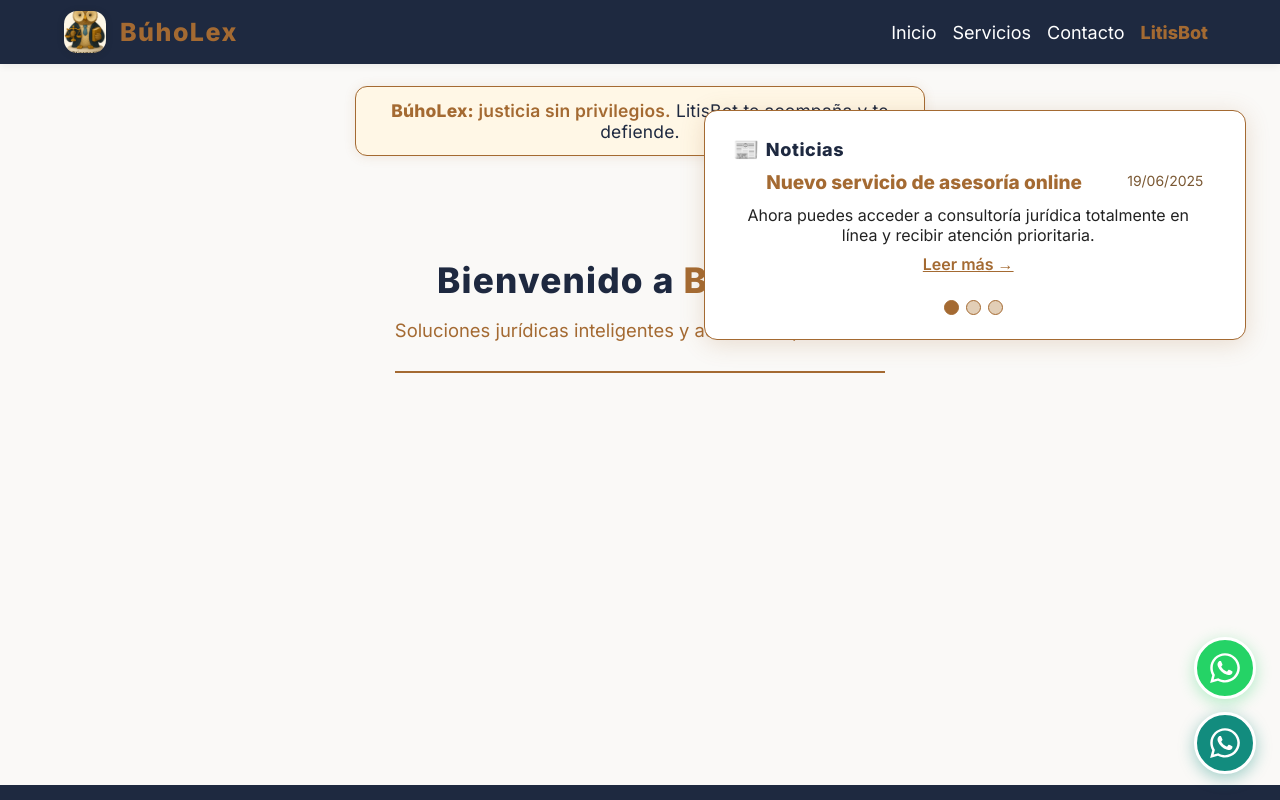
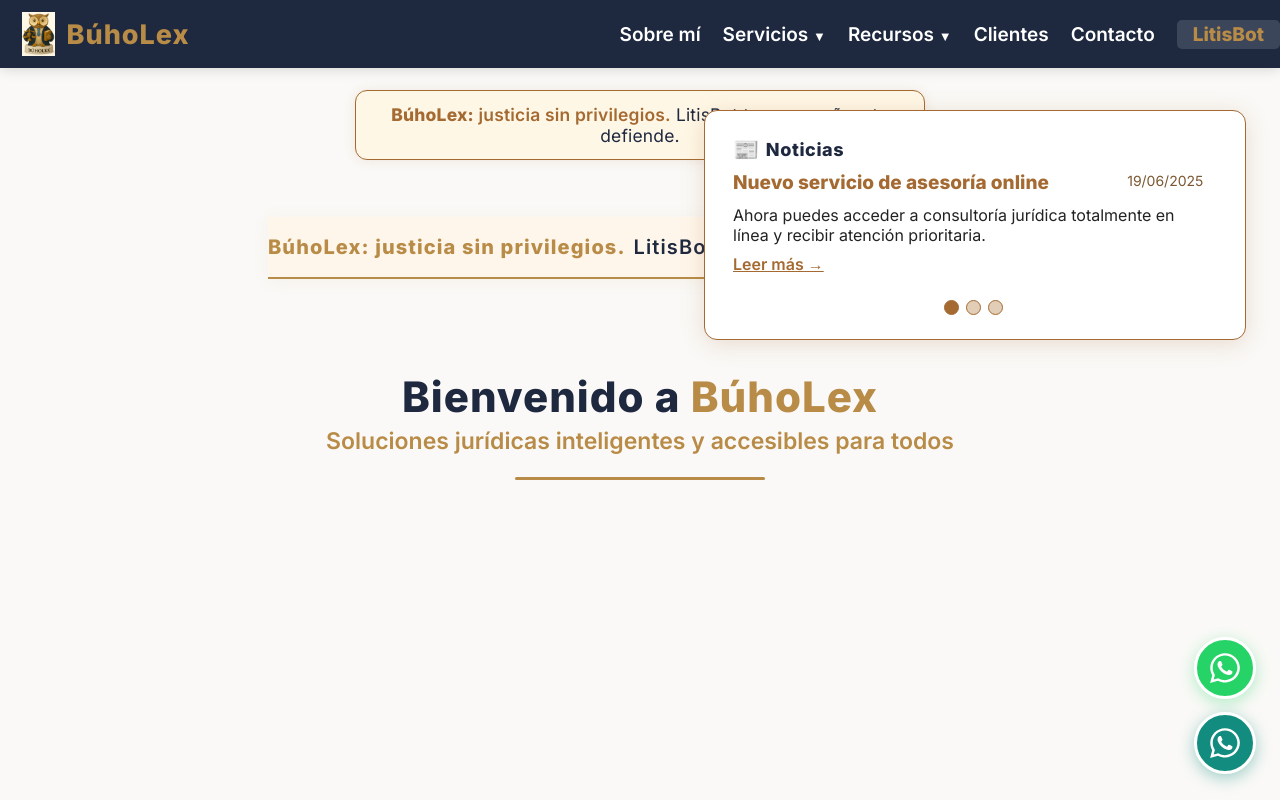
Before and after one commit to ebrunofrei/buholex, a React (Vite) app: page / in a window 1280 px wide. Shown: the top 800 px of the page. Built offline with nearby package versions, Linux system fonts and the light colour scheme.

Commit message:
Mejora layout institucional: navbar con menús desplegables y home más ordenado

```diff
--- a/src/components/Navbar.jsx
+++ b/src/components/Navbar.jsx
@@ -1,110 +1,111 @@
 import React, { useState } from "react";
-import buhoLogo from "../assets/buho-institucional.png";
-import { motion, AnimatePresence } from "framer-motion";
+import { Link } from "react-router-dom";
+
+const menuItems = [
+  { label: "Sobre mí", path: "/nosotros" },
+  {
+    label: "Servicios", children: [
+      { label: "Asesoría Legal", path: "/servicios/asesoria" },
+      { label: "Defensa Penal", path: "/servicios/penal" },
+      { label: "Modelos & Demandas", path: "/servicios/modelos" },
+      { label: "Biblioteca", path: "/biblioteca" },
+    ]
+  },
+  {
+    label: "Recursos", children: [
+      { label: "Libros", path: "/libros" },
+      { label: "Blog", path: "/blog" },
+    ]
+  },
+  { label: "Clientes", path: "/clientes" },
+  { label: "Contacto", path: "/contacto" },
+  { label: "LitisBot", path: "/litisbot", highlight: true },
+];
 
 export default function Navbar() {
-  const [open, setOpen] = useState(false);
+  const [openMenu, setOpenMenu] = useState(null);
 
   return (
     <nav style={{
       background: "#1E2940",
       color: "#fff",
-      boxShadow: "0 2px 8px #0001",
-      position: "sticky",
-      top: 0,
-      zIndex: 20,
-      width: "100%",
-      minHeight: 62
+      padding: "0 0 0 22px",
+      height: 68,
+      display: "flex",
+      alignItems: "center",
+      justifyContent: "space-between",
+      fontWeight: 600,
+      fontSize: 19,
+      boxShadow: "0 2px 12px #0002",
+      zIndex: 300
     }}>
-      <div style={{
-        display: "flex", justifyContent: "space-between", alignItems: "center",
-        padding: "0.7rem 5vw", maxWidth: 1400, margin: "0 auto"
-      }}>
-        <div style={{ display: "flex", alignItems: "center", gap: 14 }}>
-          <img src={buhoLogo} alt="BúhoLex" style={{
-            width: 42, height: 42, borderRadius: 13, background: "#fff8", objectFit: "cover", boxShadow: "0 1px 6px #2224"
-          }} />
-          <span style={{
-            fontWeight: 700, fontSize: 25, letterSpacing: 1.5, color: "#a46a32"
-          }}>
-            BúhoLex
-          </span>
-        </div>
-        <div className="nav-links" style={{
-          display: "flex", gap: "1.5rem", alignItems: "center"
-        }}>
-          <div className="menu-desktop" style={{
-            display: window.innerWidth > 800 ? "flex" : "none"
-          }}>
-            <a href="/" style={navLink}>Inicio</a>
-            <a href="#servicios" style={navLink}>Servicios</a>
-            <a href="#contacto" style={navLink}>Contacto</a>
-            <a href="https://litisbot.buholex.com" target="_blank" style={{ ...navLink, color: "#a46a32", fontWeight: 700 }}>LitisBot</a>
-          </div>
-          {/* Menú hamburguesa móvil */}
-          <button
-            className="hamburger"
-            style={{
-              background: "none",
-              border: "none",
-              display: window.innerWidth <= 800 ? "block" : "none",
-              cursor: "pointer",
-              padding: 0,
-              marginLeft: 12
-            }}
-            aria-label="Abrir menú"
-            onClick={() => setOpen((v) => !v)}
-          >
-            <motion.div
-              animate={{ rotate: open ? 90 : 0 }}
-              transition={{ duration: 0.22 }}
-              style={{ fontSize: 34, color: "#a46a32" }}
-            >☰</motion.div>
-          </button>
-        </div>
+      {/* Logo e institucional */}
+      <div style={{ display: "flex", alignItems: "center" }}>
+        <img src="/src/assets/buho-institucional.png" alt="Logo BúhoLex" style={{ height: 44, marginRight: 12 }} />
+        <span style={{ color: "#b88b47", fontWeight: 800, fontSize: 27, letterSpacing: 1 }}>BúhoLex</span>
       </div>
-      <AnimatePresence>
-        {open && (
-          <motion.div
-            initial={{ height: 0, opacity: 0 }}
-            animate={{ height: "auto", opacity: 1 }}
-            exit={{ height: 0, opacity: 0 }}
-            transition={{ duration: 0.25 }}
-            style={{
-              background: "#1E2940",
-              display: "flex",
-              flexDirection: "column",
-              alignItems: "center",
-              padding: "0 0 20px 0"
-            }}
-          >
-            <a href="/" style={navLinkMobile} onClick={() => setOpen(false)}>Inicio</a>
-            <a href="#servicios" style={navLinkMobile} onClick={() => setOpen(false)}>Servicios</a>
-            <a href="#contacto" style={navLinkMobile} onClick={() => setOpen(false)}>Contacto</a>
-            <a href="https://litisbot.buholex.com" target="_blank" style={{ ...navLinkMobile, color: "#a46a32", fontWeight: 700 }} onClick={() => setOpen(false)}>LitisBot</a>
-          </motion.div>
+      {/* Menú principal */}
+      <div style={{ display: "flex", alignItems: "center", gap: 22 }}>
+        {menuItems.map((item, idx) =>
+          item.children ? (
+            <div
+              key={item.label}
+              style={{ position: "relative" }}
+              onMouseEnter={() => setOpenMenu(idx)}
+              onMouseLeave={() => setOpenMenu(null)}
+            >
+              <span style={{ cursor: "pointer", color: "#fff" }}>
+                {item.label} <span style={{ fontSize: 13 }}>▼</span>
+              </span>
+              {openMenu === idx &&
+                <div style={{
+                  position: "absolute",
+                  top: "110%",
+                  left: 0,
+                  background: "#fff",
+                  color: "#222",
+                  boxShadow: "0 4px 24px #0003",
+                  minWidth: 170,
+                  borderRadius: 7,
+                  zIndex: 800
+                }}>
+                  {item.children.map((child, i) => (
+                    <Link
+                      to={child.path}
+                      key={i}
+                      style={{
+                        display: "block",
+                        padding: "10px 20px",
+                        color: "#1E2940",
+                        fontWeight: 500,
+                        textDecoration: "none",
+                        borderBottom: i !== item.children.length - 1 ? "1px solid #f4eee8" : "none"
+                      }}
+                    >
+                      {child.label}
+                    </Link>
+                  ))}
+                </div>
+              }
+            </div>
+          ) : (
+            <Link
+              to={item.path}
+              key={item.label}
+              style={{
+                color: item.highlight ? "#b88b47" : "#fff",
+                background: item.highlight ? "#fff2" : "none",
+                borderRadius: 5,
+                padding: item.highlight ? "3px 16px" : "0",
+                textDecoration: "none",
+                fontWeight: item.highlight ? 800 : 600
+              }}
+            >
+              {item.label}
+            </Link>
+          )
         )}
-      </AnimatePresence>
+      </div>
     </nav>
   );
 }
-
-const navLink = {
-  color: "#fff",
-  textDecoration: "none",
-  fontSize: 18,
-  fontWeight: 500,
-  padding: "6px 0",
-  borderRadius: 6,
-  margin: "0 8px",
-  transition: "background 0.16s, color 0.16s"
-};
-
-const navLinkMobile = {
-  color: "#fff",
-  textDecoration: "none",
-  fontSize: 22,
-  fontWeight: 600,
-  margin: "13px 0",
-  transition: "color 0.2s",
-};
--- a/src/pages/Home.jsx
+++ b/src/pages/Home.jsx
@@ -3,27 +3,75 @@ import CarruselNoticias from "../components/CarruselNoticias";
 
 export default function Home() {
   return (
-    <div style={{ width: "100%", textAlign: "center", position: "relative" }}>
-      <CarruselNoticias />
-      <h1 style={{
-        fontSize: "2.2rem",
-        fontWeight: 800,
-        margin: "46px 0 18px 0",
-        color: "#1E2940",
-        letterSpacing: 1.2
+    <div style={{
+      width: "100%",
+      minHeight: "78vh",
+      position: "relative",
+      display: "flex",
+      flexDirection: "column",
+      alignItems: "center",
+      background: "#faf9f7"
+    }}>
+      {/* Banner de eslogan institucional */}
+      <div style={{
+        width: "100%",
+        background: "#fff6eb",
+        padding: "18px 0",
+        borderBottom: "2px solid #b88b47",
+        boxShadow: "0 2px 16px #b88b4712",
+        textAlign: "center",
+        fontSize: 20,
+        fontWeight: 700,
+        color: "#b88b47",
+        letterSpacing: 1.1,
+        marginBottom: 20
       }}>
-        Bienvenido a <span style={{ color: "#a46a32" }}>BúhoLex</span>
-      </h1>
-      <h2 style={{
-        fontSize: "1.15rem",
-        fontWeight: 500,
-        color: "#a46a32",
-        margin: "0 0 24px 0"
+        <span>
+          <span style={{ color: "#b88b47", fontWeight: 900 }}>BúhoLex: justicia sin privilegios.</span>
+          <span style={{ color: "#1E2940", fontWeight: 600, marginLeft: 8 }}>
+            LitisBot te acompaña y te defiende.
+          </span>
+        </span>
+      </div>
+      {/* Bienvenida y slogan */}
+      <div style={{
+        marginTop: 44,
+        marginBottom: 18,
+        textAlign: "center",
+        maxWidth: 700
       }}>
-        Soluciones jurídicas inteligentes y accesibles para todos
-      </h2>
-      <hr style={{ marginBottom: 32 }} />
-      {/* Agrega aquí más contenido si deseas */}
+        <h1 style={{
+          fontSize: 42,
+          color: "#1E2940",
+          fontWeight: 800,
+          marginBottom: 5,
+          letterSpacing: 1
+        }}>
+          Bienvenido a <span style={{ color: "#b88b47" }}>BúhoLex</span>
+        </h1>
+        <div style={{
+          color: "#b88b47",
+          fontWeight: 600,
+          fontSize: 23,
+          marginBottom: 22
+        }}>
+          Soluciones jurídicas inteligentes y accesibles para todos
+        </div>
+        <div style={{
+          height: 3, width: 250,
+          background: "#b88b47", borderRadius: 2,
+          margin: "0 auto 25px auto"
+        }} />
+      </div>
+      {/* Carrusel de Noticias (ajustado, en Desktop solo) */}
+      <div style={{
+        position: "absolute",
+        top: 56, right: 30,
+        maxWidth: 500, minWidth: 320,
+        zIndex: 100
+      }}>
+        <CarruselNoticias />
+      </div>
     </div>
   );
 }
```
